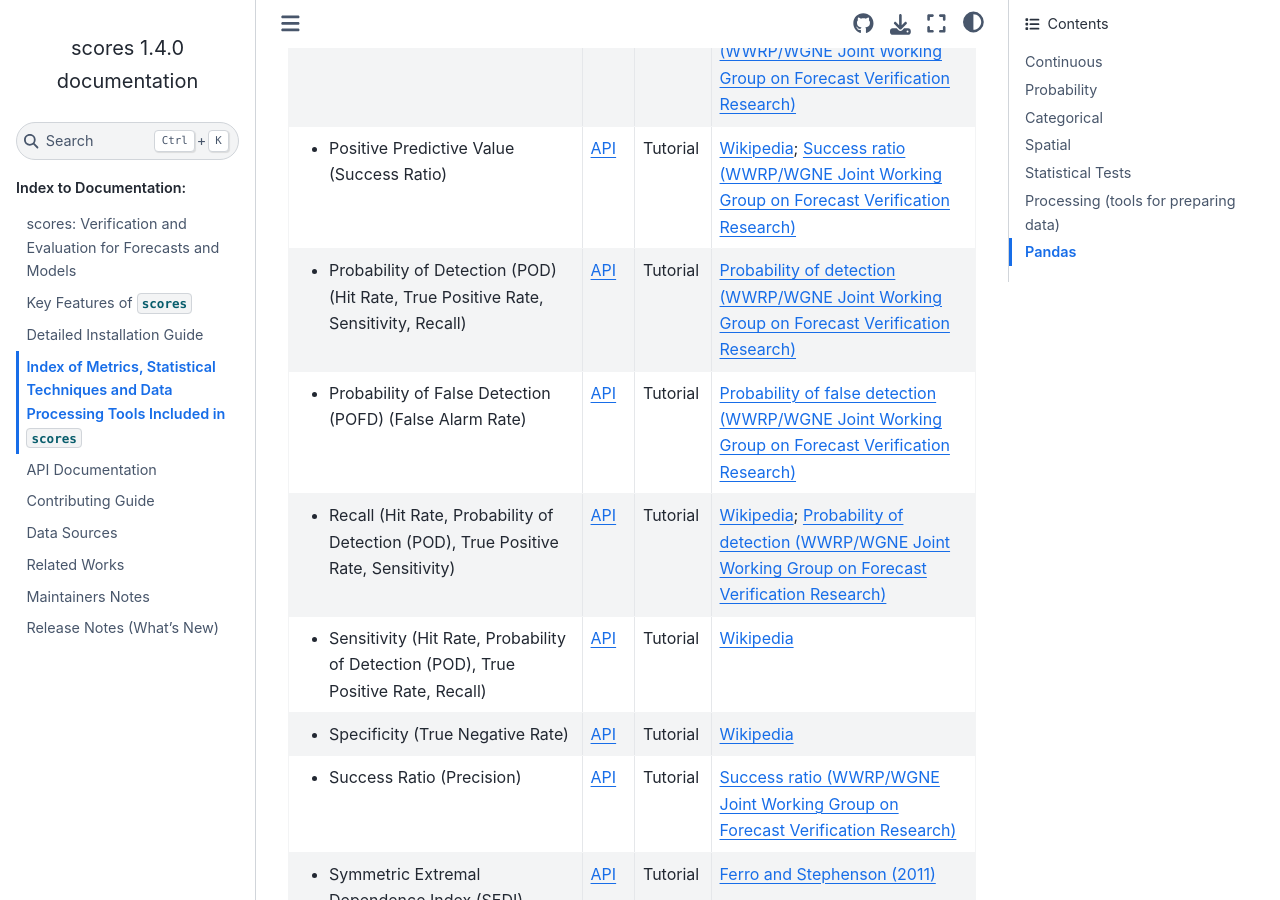
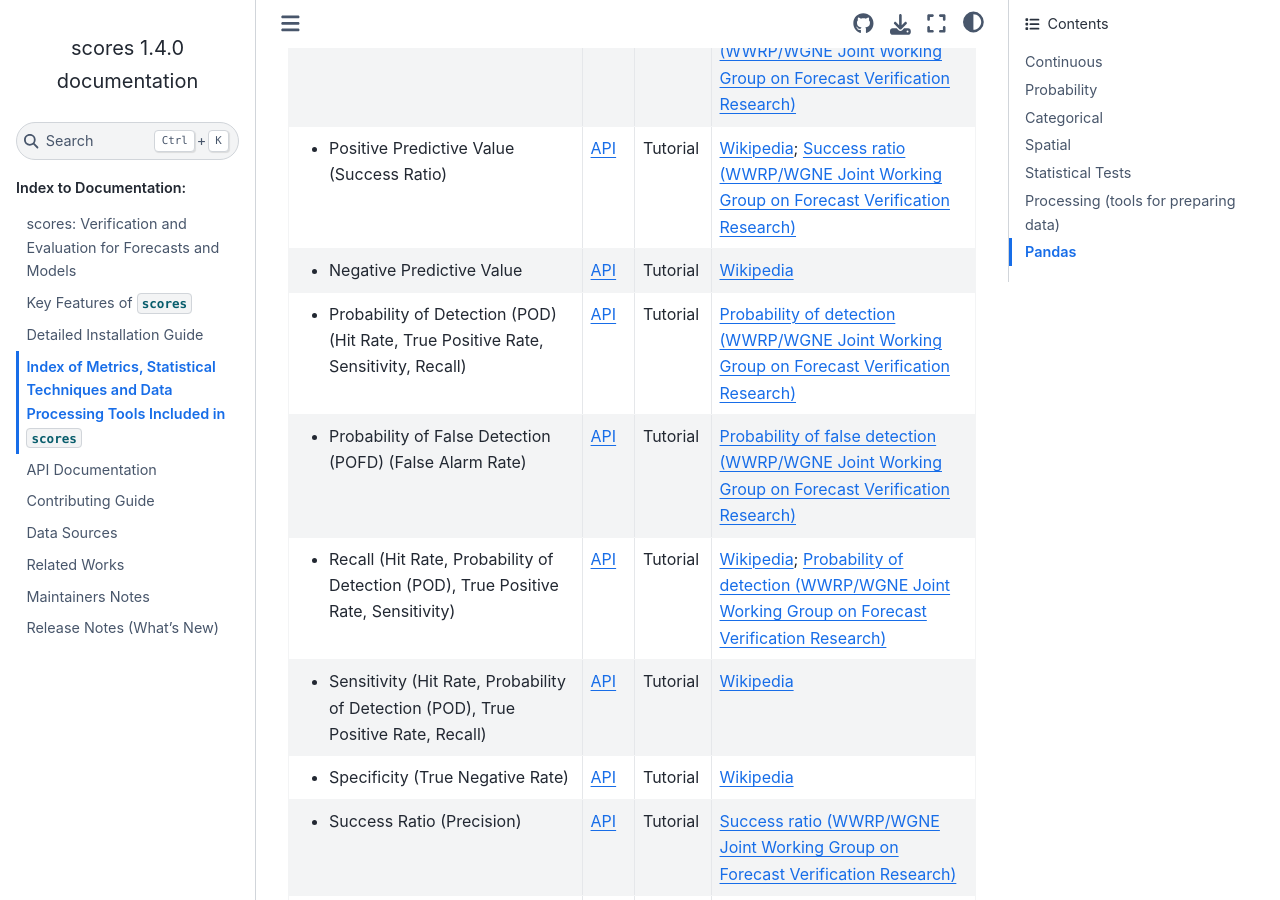
Before and after one commit to nci/scores, a Sphinx documentation site: the page built from docs/included.md, in a window 1280 px wide and 900 px high, scrolled down 6202 px. Built offline with Sphinx 7.4.7 and the Sphinx Book theme 1.1.4, drawn with Linux system fonts in a browser that asks for light colours; pages that are not in the unit, such as notebooks, are missing from menus.

Commit message:
add it to docs and remove links

```diff
--- a/docs/included.md
+++ b/docs/included.md
@@ -440,6 +440,14 @@
   -
     [Wikipedia](https://en.wikipedia.org/wiki/Positive_and_negative_predictive_values); [Success ratio (WWRP/WGNE Joint Working Group on Forecast Verification Research)](https://www.cawcr.gov.au/projects/verification/#SR)
 * -
+    - Negative Predictive Value
+  -
+    [API](api.md#scores.categorical.BasicContingencyManager.negative_predictive_value)
+  -
+    [Tutorial](project:./tutorials/Binary_Contingency_Scores.md)
+  -
+    [Wikipedia](https://en.wikipedia.org/wiki/Positive_and_negative_predictive_values)
+* -
     - Probability of Detection (POD) (Hit Rate, True Positive Rate, Sensitivity, Recall)
   -
     [API](api.md#scores.categorical.BasicContingencyManager.probability_of_detection)
```
Also changed, not shown: 1 other file.
